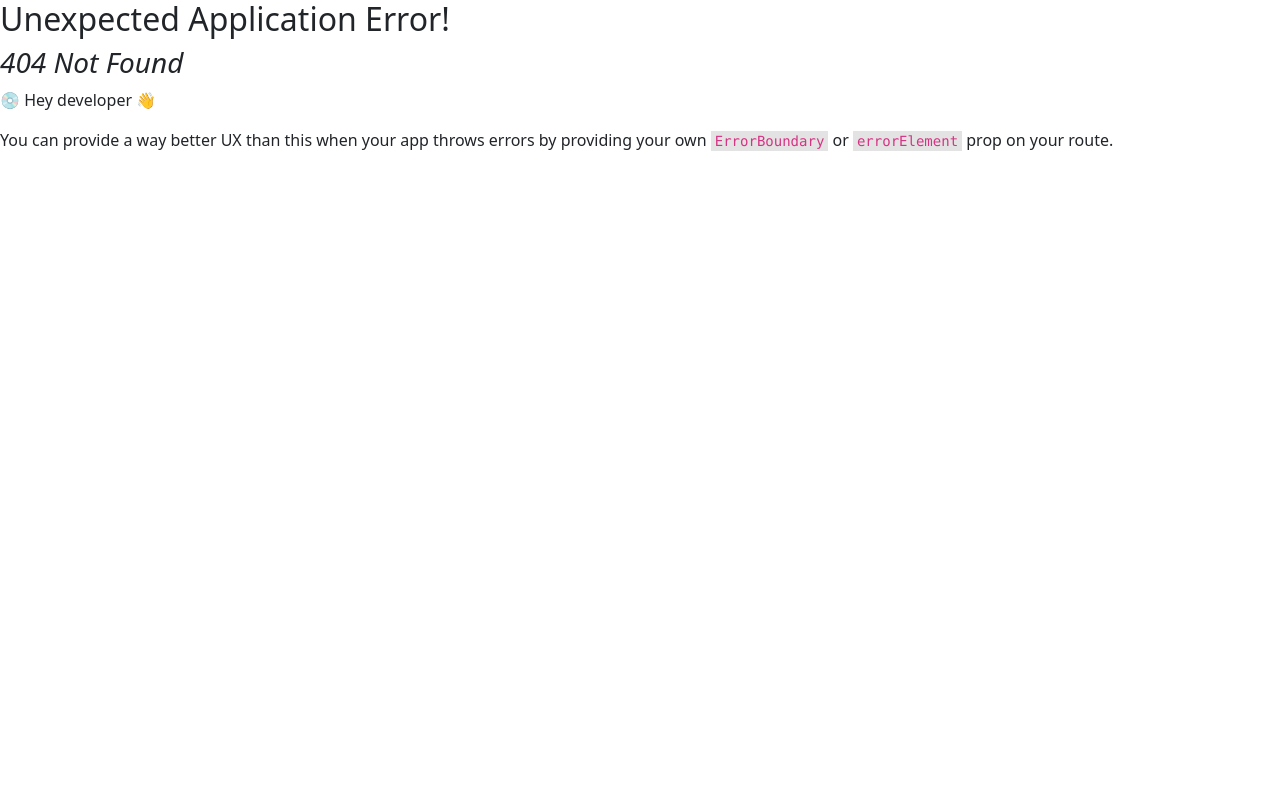
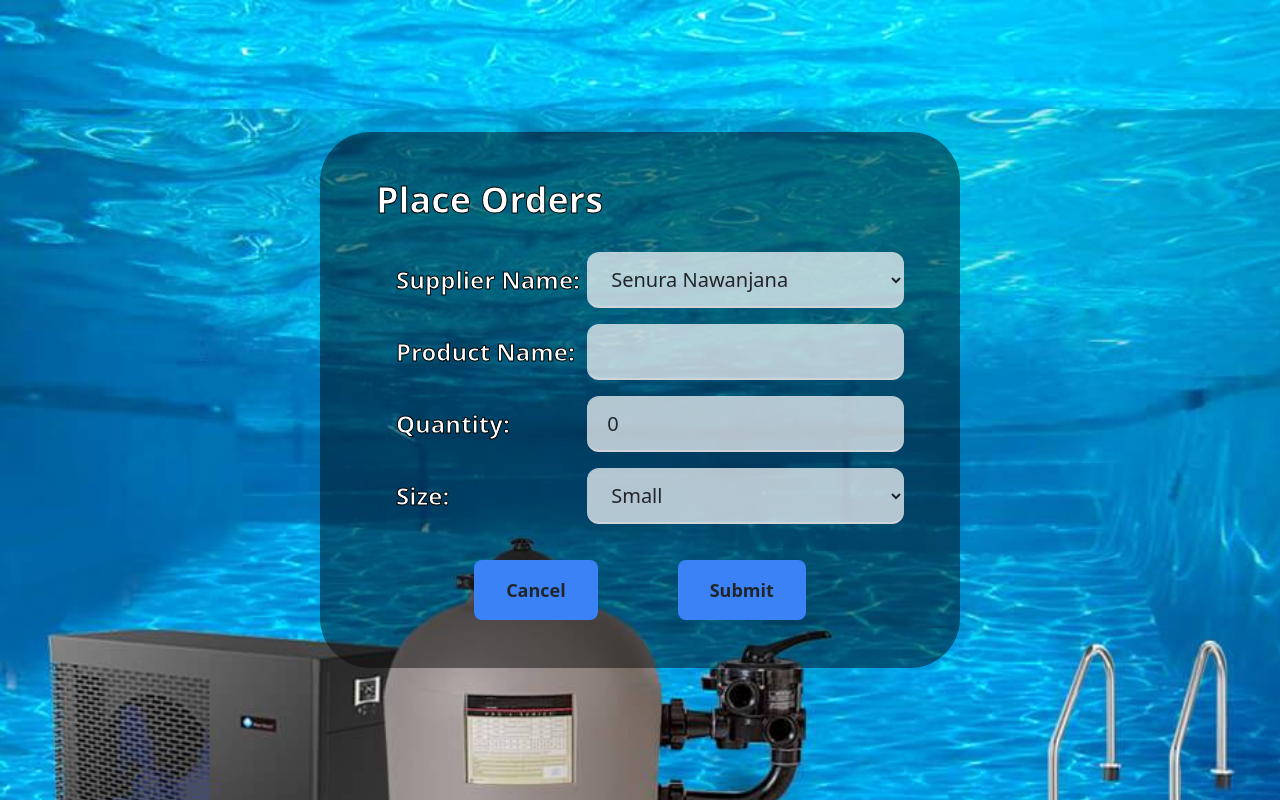
Before and after one commit to IT22148254/MLB_WD_ITP24_B3_13, a React (Create React App) app in the folder frontend/: page /sup/ordersform in a window 1280 px wide. Before the commit this address had no page. Built offline with nearby package versions, Linux system fonts and the light colour scheme; a web font is replaced by a local one.

Commit message:
add path to place order

```diff
--- a/frontend/src/Components/Supply/SupOrder.jsx
+++ b/frontend/src/Components/Supply/SupOrder.jsx
@@ -3,6 +3,8 @@ import { useNavigate } from "react-router-dom"
 import { Container } from 'reactstrap'
 //import bg from "../Images/bg_main.jpg";
 import Swal from "sweetalert2";
+import bg from "../../Images/bg_main.jpg";
+
 const SupOrderForm = () => {
 
     const[orderID, setorderID] = useState('')
@@ -85,6 +87,12 @@ const SupOrderForm = () => {
         height: "100%",
       };*/}
 
+      const bgStyle = {
+        backgroundImage: `url(${bg})`,
+        backgroundSize: "cover",
+        height: "100vh",
+    };
+
 
 
     return (
@@ -96,8 +104,8 @@ const SupOrderForm = () => {
 
         <body>
             <section>
-                <Container>
-               <div className="flex flex-col justify-center items-center h-screen">
+
+                <div className="flex h-full justify-center items-center" style={bgStyle}>
                  <div className="bg-black/45 w-1/2 rounded-[50px] py-12 px-14 gap -inset-y-8">
                     <div /*className="title" */ className="text-4xl text-white font-bold align-top mb-8" style={{ WebkitTextStroke: '1px black' }} >Place Orders</div>
                     <form method="POST" /*className="add-promo" */ className="space-y-4" onSubmit={handleSubmit}>
@@ -131,14 +139,14 @@ const SupOrderForm = () => {
                         <div className="flex justify-between items-center">
                             <label for="Price" className="text-white flex items-center pl-5 font-bold text-2xl" style={{ WebkitTextStroke: '1px black' }}>Quantity:</label>
                             <input
-                                type="number"
-                                id="Price"
-                                name="Price"
-                                className="w-3/5 bg-white/70 e h-14 rounded-xl placeholder:text-black placeholder:font-semibold
-                                placeholder:text-lg pl-5 text-xl border-b-2 border-gray-300 focus:outline-none focus:border-green-500"
-                                value={quantity}
-                                onChange={handleQuantity}
-                                required />
+    type="number"
+    id="Price"
+    name="Price"
+    className="w-3/5 bg-white/70 e h-14 rounded-xl placeholder:text-black placeholder:font-semibold placeholder:text-lg pl-5 text-xl border-b-2 border-gray-300 focus:outline-none focus:border-green-500"
+    value={quantity}
+    onChange={(e) => setQuantity(e.target.value)}
+    required
+/>
                                 </div>
                         <div className="flex justify-between items-center">
                             <label for="Size" className="text-white flex items-center pl-5 font-bold text-2xl font-size" style={{ WebkitTextStroke: '1px black' }}>Size:</label>
@@ -161,7 +169,7 @@ const SupOrderForm = () => {
                     </form>
                     </div>
                     </div>
-                </Container>
+
             </section>
         </body>
 
--- a/frontend/src/Pages/PlaceOrder.jsx
+++ b/frontend/src/Pages/PlaceOrder.jsx
@@ -1,18 +1,16 @@
 import { useState } from "react"
 import { useNavigate } from "react-router-dom"
 import { Container } from 'reactstrap'
-import Order from  './Components/SupOrder'
+import SupOrderForm from  '../Components/Supply/SupOrder'
+
+
+
 const PlaceOrderSup = () => {
 
     return (
-        <body>
-            <section>
-                <Container>
-                <div /*className="title" */ className="text-4xl text-white font-bold align-top mb-8" style={{ WebkitTextStroke: '1px black' }} >Place Orders</div>
-                    <Order/>
-                </Container>
-            </section>
-        </body>
+
+     <SupOrderForm/>
+
     );
 }
 
--- a/frontend/src/index.js
+++ b/frontend/src/index.js
@@ -14,7 +14,7 @@ import SupplierDashboard from './Pages/SupplierDashboard';
 // import OrderTable from './Components/Supply/Ordertable';
 import Itemtable from './Components/Supply/Itemtable';
 import  ReceievedOrders from './Pages/RecievedOrders'; // Adjust the path as necessary
-
+import PlaceOrderSup from './Pages/PlaceOrder';
 
 const router = createBrowserRouter(
   createRoutesFromElements(
@@ -30,6 +30,7 @@ const router = createBrowserRouter(
         {/* <Route path="placeOrder/" element={<OrderTable/>}/> */}
         {/* <Route path="Inventory/" element={<Itemtable/>}/> */}
         <Route path="orders/" element= {<ReceievedOrders/>}/>
+        <Route path="ordersform/" element= {<PlaceOrderSup/>}/>
 
 
 
```
